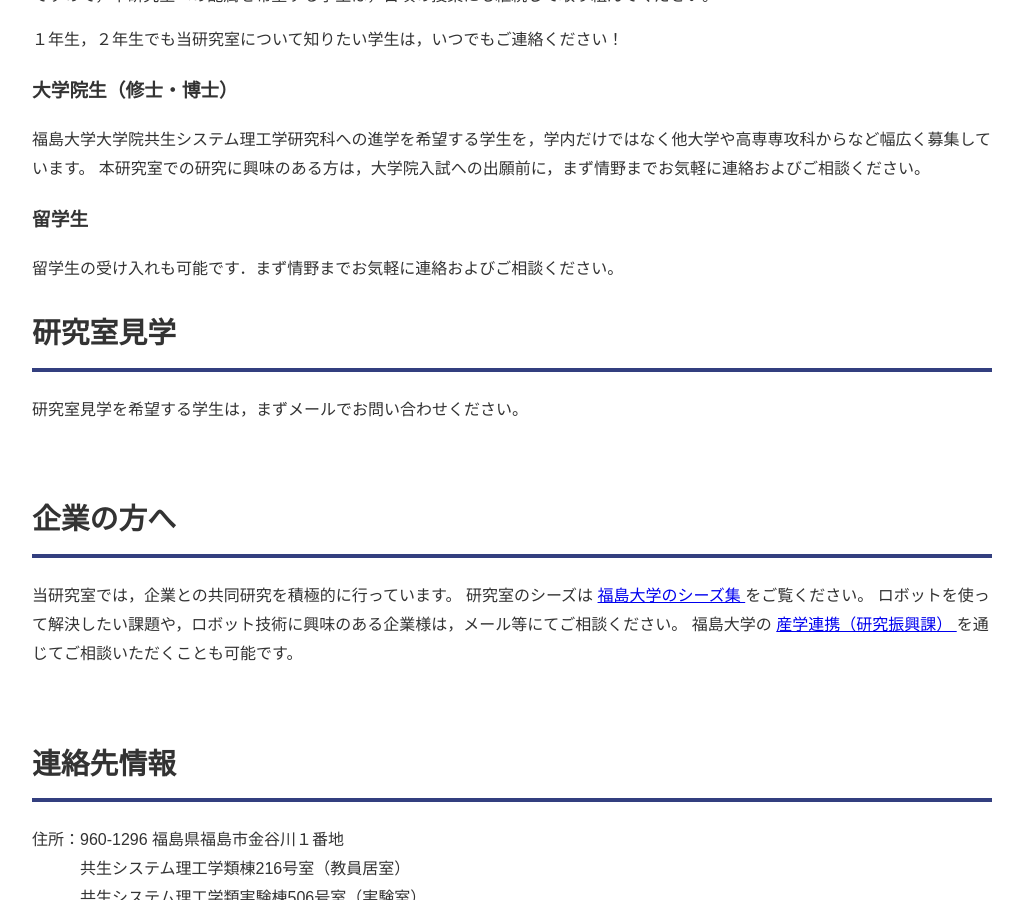
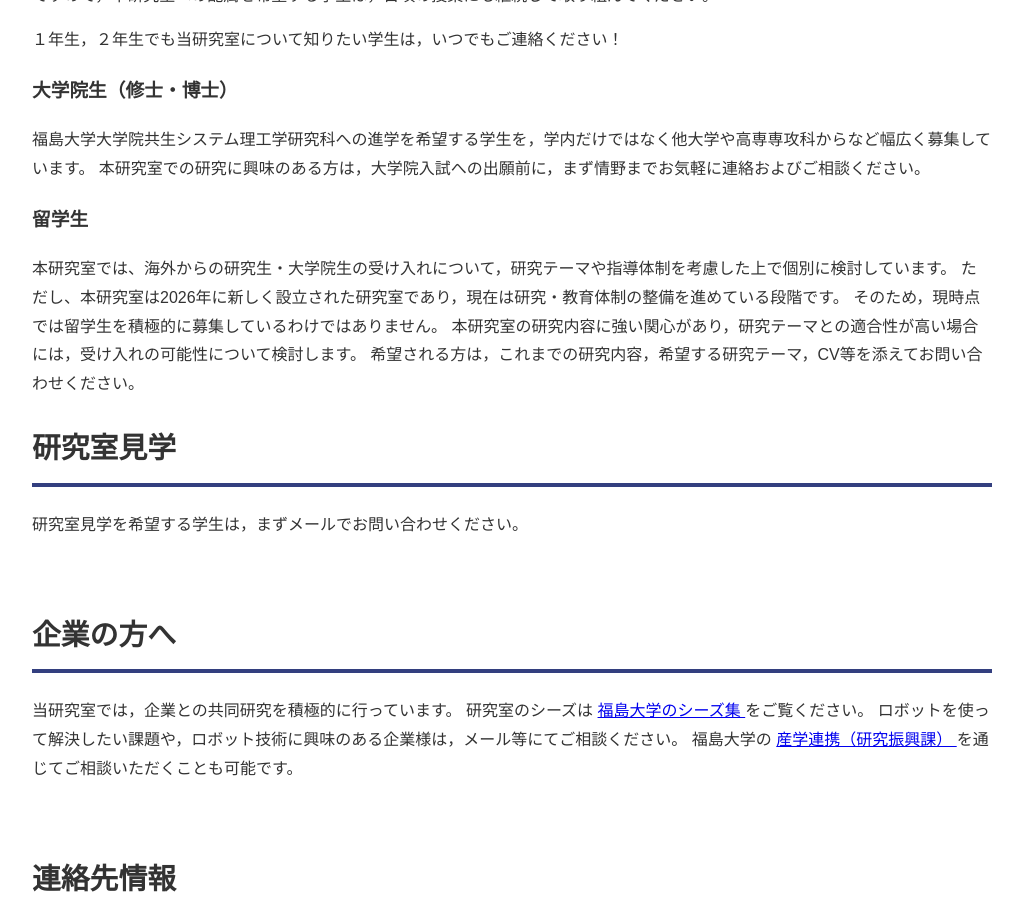
Before and after one commit to rmsi-seino-lab/rmsi-seino-lab.github.io, a Jekyll site: the page built from contact.html, in a window 1280 px wide and 900 px high, scrolled down 713 px. Shown: the whole window, without its empty margins (128-1151 px from the left). Built offline with Jekyll 4.4.1, drawn with Linux system fonts in a browser that asks for light colours.

Commit message:
Update website

```diff
--- a/contact.html
+++ b/contact.html
@@ -35,7 +35,11 @@ lang_url: /en/contact.html
 
         <h3>留学生</h3>
         <p>
-            留学生の受け入れも可能です．まず情野までお気軽に連絡およびご相談ください。
+            本研究室では、海外からの研究生・大学院生の受け入れについて，研究テーマや指導体制を考慮した上で個別に検討しています。
+            ただし、本研究室は2026年に新しく設立された研究室であり，現在は研究・教育体制の整備を進めている段階です。
+            そのため，現時点では留学生を積極的に募集しているわけではありません。
+            本研究室の研究内容に強い関心があり，研究テーマとの適合性が高い場合には，受け入れの可能性について検討します。
+            希望される方は，これまでの研究内容，希望する研究テーマ，CV等を添えてお問い合わせください。
         </p>
 
         <h2>研究室見学</h2>
--- a/en/contact.html
+++ b/en/contact.html
@@ -47,7 +47,11 @@ lang_url: /contact.html
 
     <h3>For International Students</h3>
     <p>
-        We can also accept international students. Please feel free to contact Prof. Seino for more information or to discuss your options.
+        We may consider accepting international research students and graduate students on a case-by-case basis, depending on the fit between their research interests and the research activities of our laboratory.
+        However, our RMSI Lab was newly established in 2026 and is currently in the process of developing its research and educational environment.
+        Therefore, we are not actively recruiting international students at this time.
+        Applicants with a strong interest in our research and a good match with our research topics may contact us to discuss possible opportunities.
+        Please include your CV, previous research experience, and the research topic you would like to pursue.
     </p>
 
     <h2>Lab Tour</h2>
```
